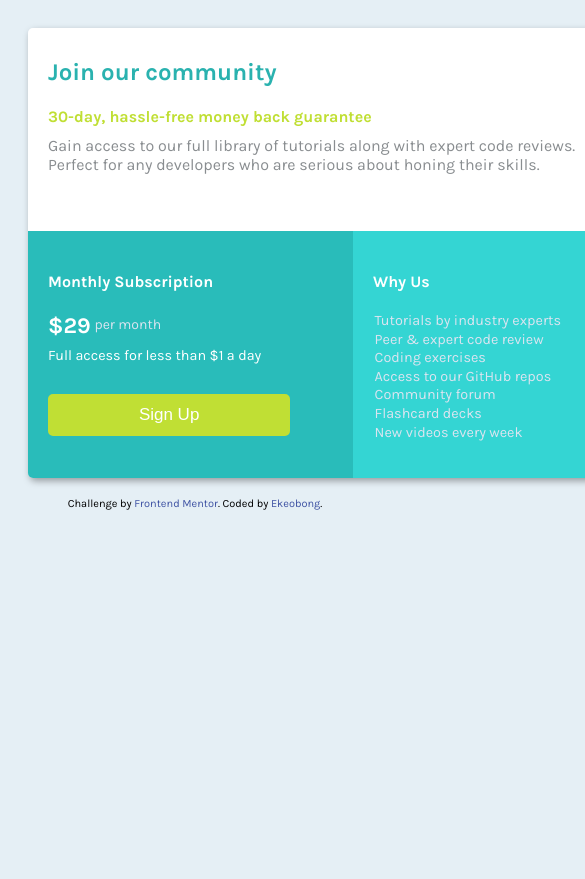
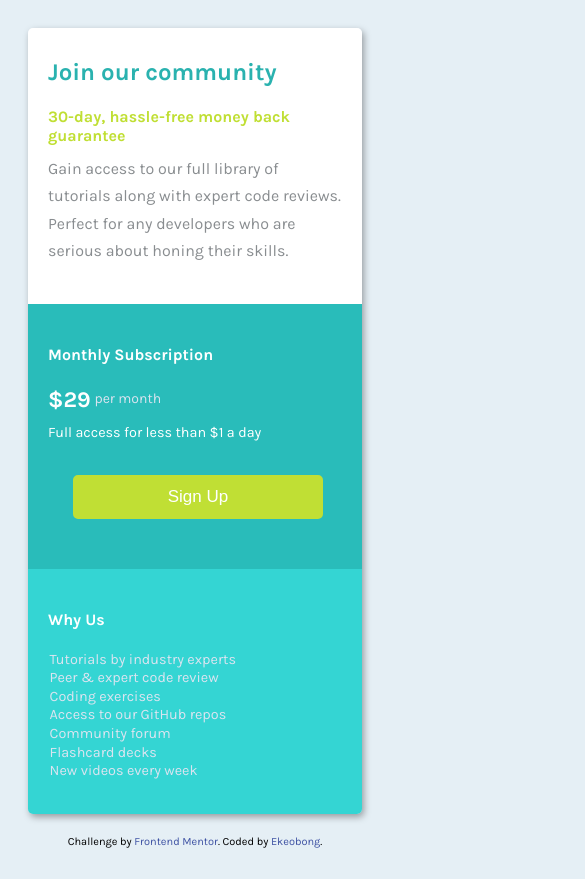
Before and after one commit to Jaytech1580/pricing-card-frontend-mentor-challenge, a plain HTML site: page index.html in a window 390 px wide. Shown: the top 879 px of the page, 585 px wide, since content can reach past the window. Before the commit the page ends 844 px from the top, so only its background shows below. Drawn offline with Linux system fonts and the light colour scheme.

Commit message:
Update style.css

```diff
--- a/style.css
+++ b/style.css
@@ -115,3 +115,19 @@ button:hover{
 .attribution a:hover{
     color:blueviolet;
 }
+@media (max-width:650px) {
+    #bottom-left-section, #bottom-right-section, #card{
+        width: 100%;
+        height: auto;
+    }
+    button{
+        margin: 30px 25px;
+        padding: 10px;
+    }
+    p{
+        line-height: 1.7;
+    }
+    #top-section{
+        padding-bottom: 40px;
+    }
+}
```
